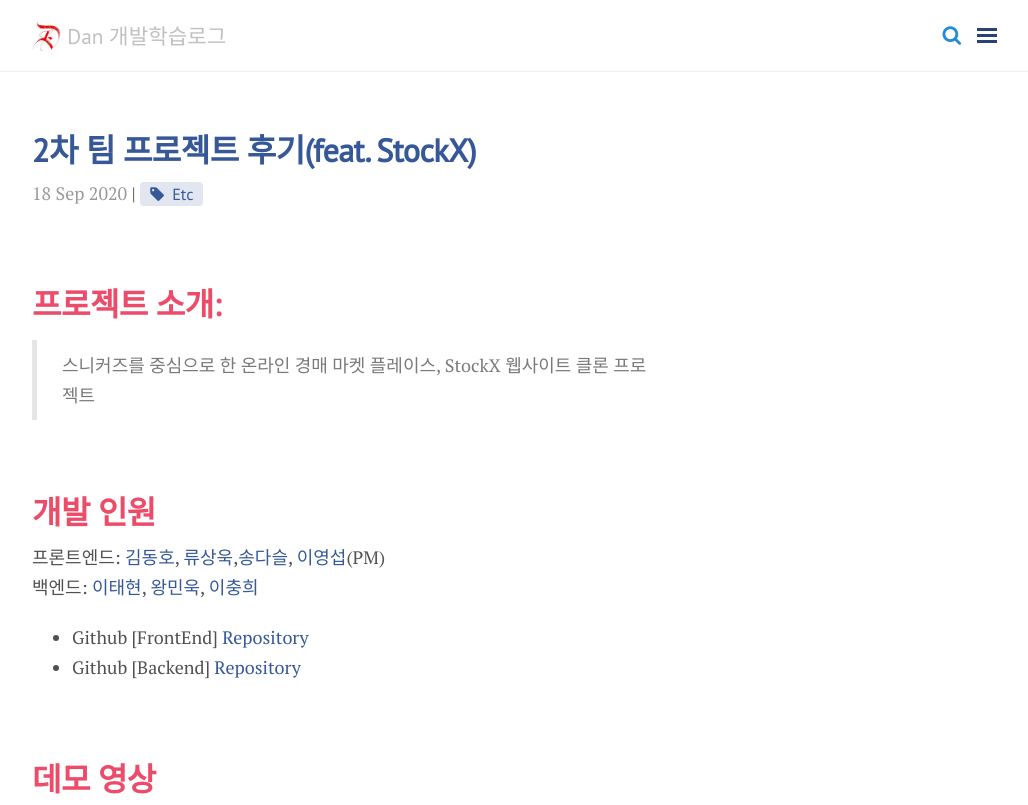
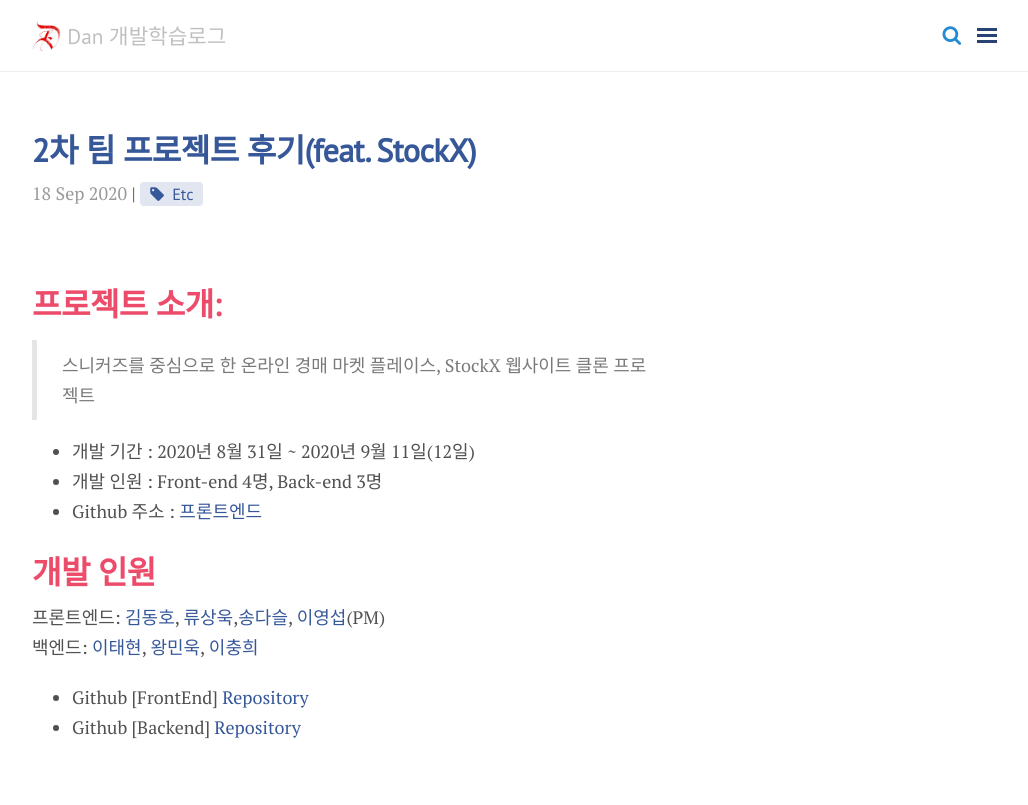
Before and after one commit to aleatorik/aleatorik.github.io, a Jekyll site: the page built from _posts/2020-09-18-review-second-team-project.md, in a window 1280 px wide and 900 px high, cut to the strip 0-805 px from the top of the window. Shown: the whole strip, without its empty margins (248-1276 px from the left). Built offline with Jekyll 4.4.1, drawn with Linux system fonts in a browser that asks for light colours; nearby versions of some CDN libraries; comment, search, counter and statistics services are not loaded.

Commit message:
modiy: Project introduction content

```diff
--- a/_posts/2020-09-18-review-second-team-project.md
+++ b/_posts/2020-09-18-review-second-team-project.md
@@ -11,7 +11,9 @@
 
 > 스니커즈를 중심으로 한 온라인 경매 마켓 플레이스, StockX 웹사이트 클론 프로젝트
 
-<br>
+- 개발 기간 : 2020년 8월 31일 ~ 2020년 9월 11일(12일)<br>
+- 개발 인원 : Front-end 4명, Back-end 3명<br>
+- Github 주소 : [프론트엔드](https://github.com/aleatorik/westock)
 
 # 개발 인원
 
```
